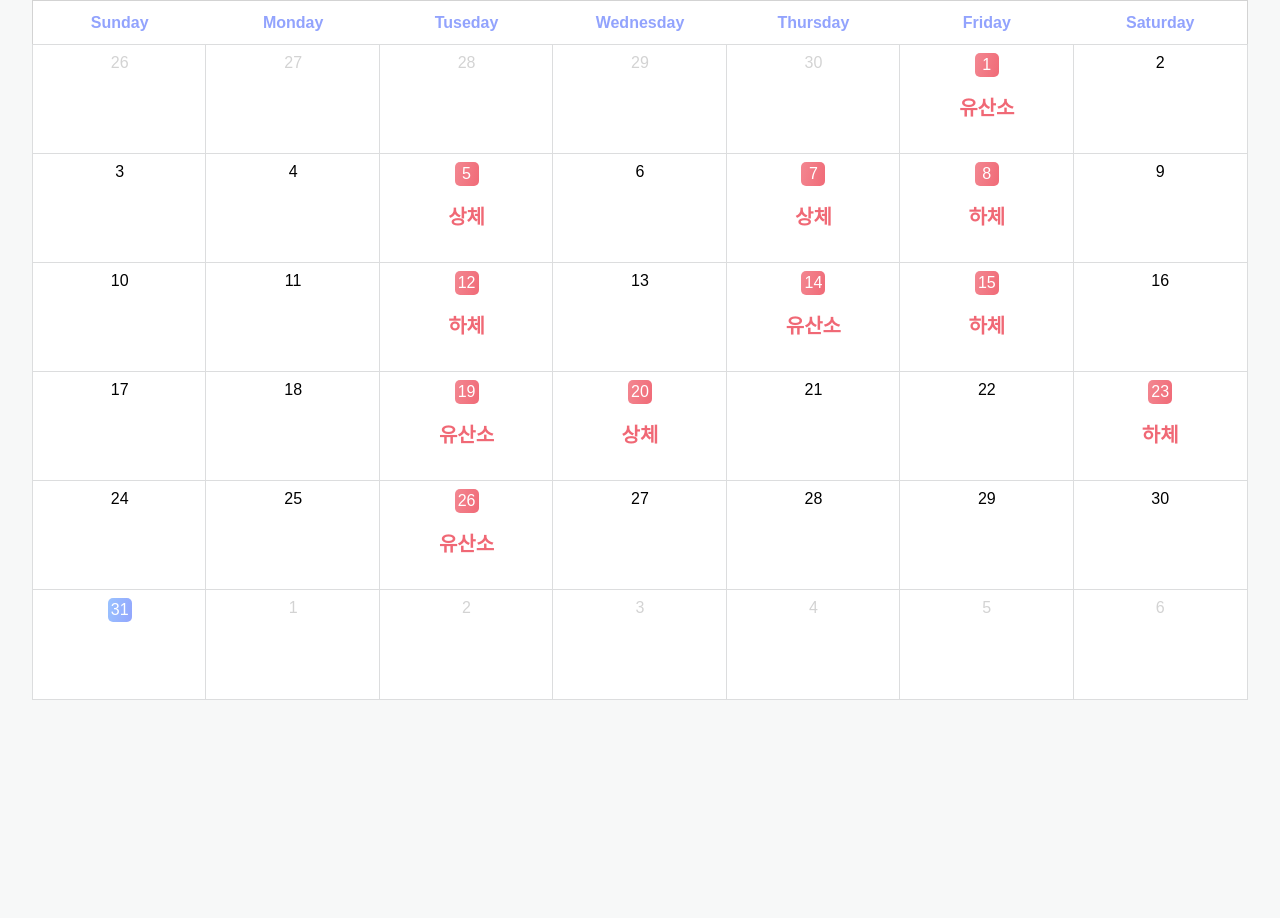
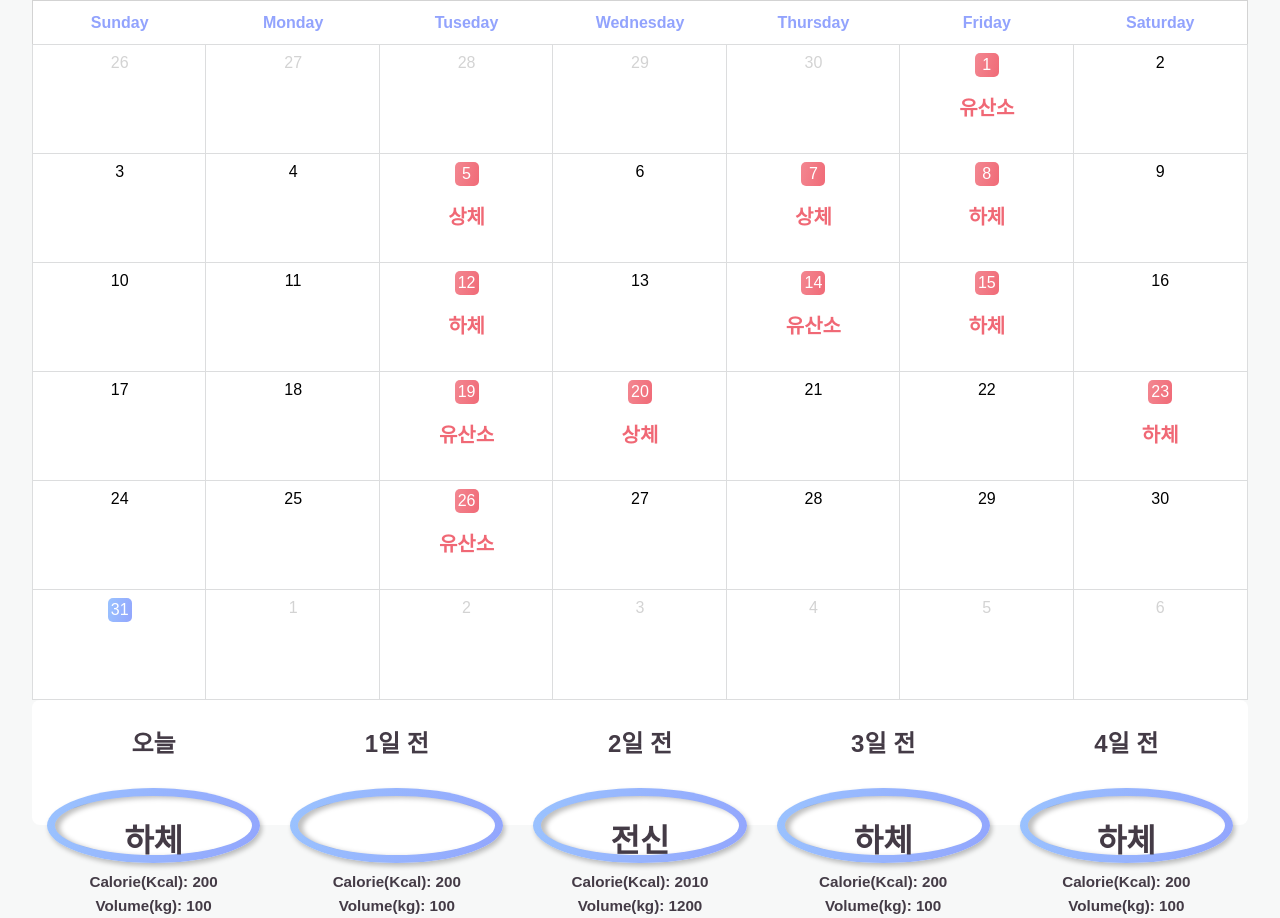
Before and after one commit to Jeong-WonSeok/Salus, a React (Create React App) app in the folder FrontEnd/: page /calendar in a window 1280 px wide. Before the commit the page ends 800 px from the top, so only its background shows below. Built offline with nearby package versions, Linux system fonts and the light colour scheme.

Commit message:
SY-feature: WeeklySummary Complete

```diff
--- a/FrontEnd/src/components/Calendar/CalendarForm.js
+++ b/FrontEnd/src/components/Calendar/CalendarForm.js
@@ -53,7 +53,7 @@ const CalendarForm = ({
   events,
   value,
   onChange,
-  click = true,
+  click = false,
   header = false,
 }) => {
   const [calendar, setCalendar] = useState([]);
--- /dev/null
+++ b/FrontEnd/src/components/Kiosk/DailySummary.js
@@ -0,0 +1,51 @@
+import React from "react";
+import styled from "styled-components";
+
+const Round = styled.div`
+  margin: 0 auto;
+  border-radius: 50%;
+  width: 16.666vw;
+  height: 9.375vh;
+  border: 8px solid transparent;
+  background-image: linear-gradient(#fff, #fff),
+    linear-gradient(284.21deg, #92a3fd -7.95%, #9dceff 138.55%);
+  background-origin: border-box;
+  background-clip: content-box, border-box;
+  text-align: center;
+  box-shadow: 2px 3px 5px rgba(0, 0, 0, 0.25),
+    inset 5px 2px 5px rgba(0, 0, 0, 0.25);
+`;
+
+const Type = styled.div`
+  height: 2rem;
+  font-size: 2rem;
+  font-weight: bold;
+  margin-top: 1.6rem;
+  margin-bottom: 1rem;
+`;
+
+const Info = styled.div`
+  font-style: normal;
+  font-weight: 700;
+  font-size: 0.95rem;
+  line-height: 1.5rem;
+`;
+
+function DailySummary({ data, setValue }) {
+  return (
+    <Round
+      onClick={() => {
+        console.log(data.day);
+        setValue(data.day);
+      }}
+    >
+      <Type>{data.type}</Type>
+      <div>
+        <Info>Calorie(Kcal): {data.calorie}</Info>
+        <Info>Volume(kg): {data.volume}</Info>
+      </div>
+    </Round>
+  );
+}
+
+export default DailySummary;
--- /dev/null
+++ b/FrontEnd/src/components/Kiosk/WeeklySummary.js
@@ -0,0 +1,53 @@
+import React from "react";
+import DailySummary from "./DailySummary";
+import styled from "styled-components";
+
+const Container = styled.div`
+  width: 95vw;
+  height: 15.6vh;
+  background-color: white;
+  margin: 0 auto;
+  border-radius: 8px;
+  color: #443b46;
+`;
+
+const Header = styled.div`
+  display: flex;
+  width: 95vw;
+  padding-top: 2rem;
+  margin-bottom: 2rem;
+`;
+
+const Day = styled.div`
+  width: calc(100% / 5);
+  text-align: center;
+  font-size: 1.5rem;
+  font-style: normal;
+  font-weight: 600;
+  font-size: 24px;
+  line-height: 24px;
+`;
+
+const Icon = styled.div`
+  display: flex;
+  margin: 0 auto;
+`;
+
+function WeeklySummary({ datas, onChange }) {
+  return (
+    <Container>
+      <Header>
+        {["오늘", "1일 전", "2일 전", "3일 전", "4일 전"].map((day, index) => {
+          return <Day key={index}>{day}</Day>;
+        })}
+      </Header>
+      <Icon>
+        {datas.map((data, index) => {
+          return <DailySummary data={data} key={index} setValue={onChange} />;
+        })}
+      </Icon>
+    </Container>
+  );
+}
+
+export default WeeklySummary;
--- a/FrontEnd/src/pages/CalendarPage.js
+++ b/FrontEnd/src/pages/CalendarPage.js
@@ -1,5 +1,6 @@
 import React, { useState } from "react";
 import CalendarForm from "../components/Calendar/CalendarForm";
+import WeeklySummary from "../components/Kiosk/WeeklySummary";
 import moment from "moment";
 
 const CalendarPage = () => {
@@ -17,9 +18,19 @@ const CalendarPage = () => {
     { date: "2022-07-12", calorie: 1000, volume: 800, type: "하체" },
     { date: "2022-07-14", calorie: 1000, volume: 800, type: "유산소" },
   ]);
+  const [datas, setdatas] = useState([
+    { day: "2022-7-28", type: "하체", calorie: "200", volume: "100" },
+    { day: "2022-7-27", type: "", calorie: "200", volume: "100" },
+    { day: "2022-7-26", type: "전신", calorie: "2010", volume: "1200" },
+    { day: "2022-7-25", type: "하체", calorie: "200", volume: "100" },
+    { day: "2022-7-24", type: "하체", calorie: "200", volume: "100" },
+  ]);
+  // 페이지 전체에 보여줄 상태
+  const [kioskData, setKioskData] = useState("");
   return (
     <div>
       <CalendarForm events={events} value={value} onChange={setValue} />
+      <WeeklySummary datas={datas} onChange={setKioskData} />
     </div>
   );
 };
```
